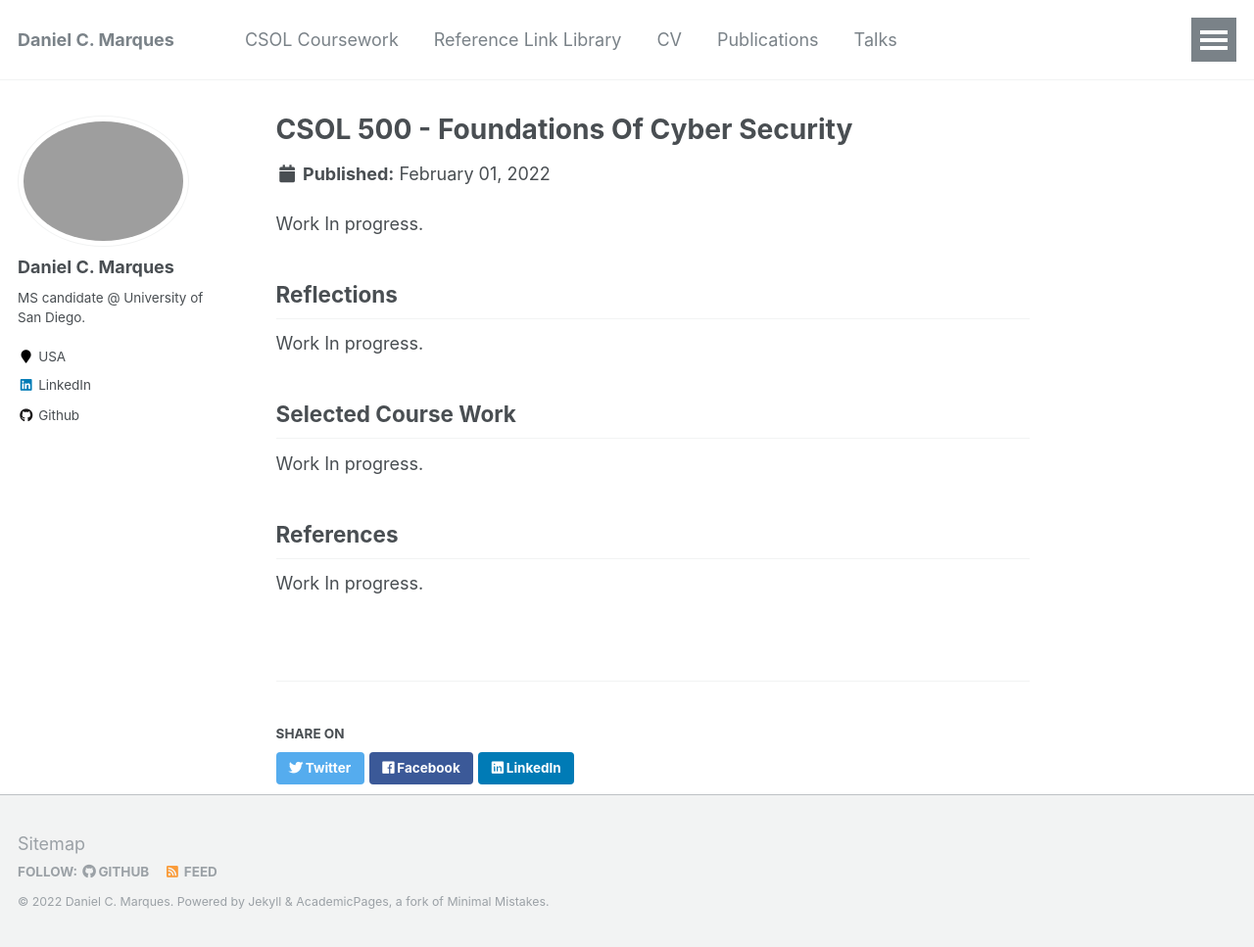
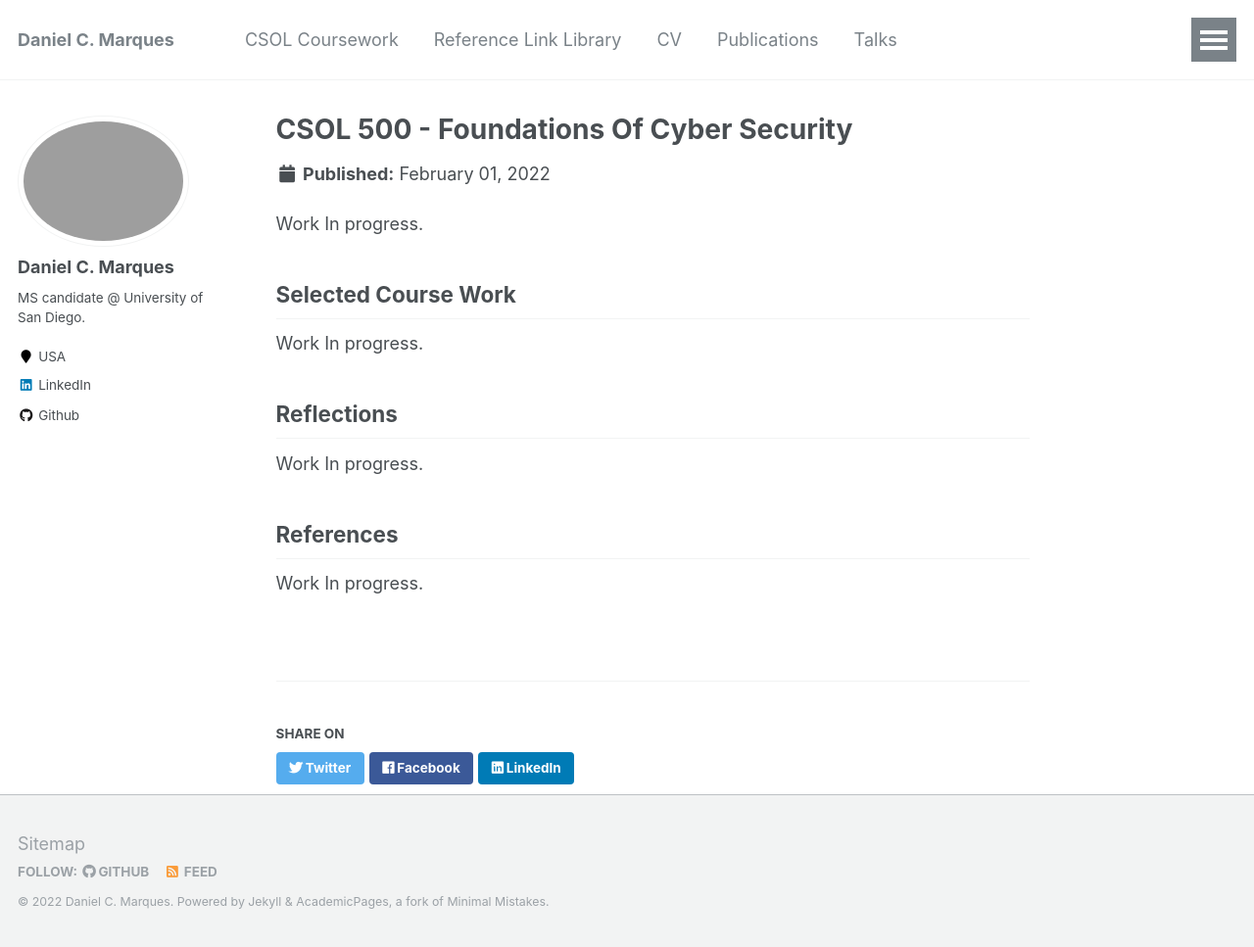
Before and after one commit to danielcmarques/danielcmarques.github.io, a Jekyll site: the page built from _portfolio/csol500.md, in a window 1280 px wide and 967 px high. Shown: the whole window at 98% size. Built offline with Jekyll 4.4.1, drawn with Linux system fonts in a browser that asks for light colours.

Commit message:
adding artifacts

```diff
--- a/_portfolio/csol500.md
+++ b/_portfolio/csol500.md
@@ -6,12 +6,12 @@ collection: portfolio
 
 Work In progress.
 
+## Selected Course Work
+Work In progress.
+
 ## Reflections
 
 Work In progress.
 
-## Selected Course Work
-Work In progress.
-
 ## References
 Work In progress.
```
Also changed, not shown: 2 other files.
